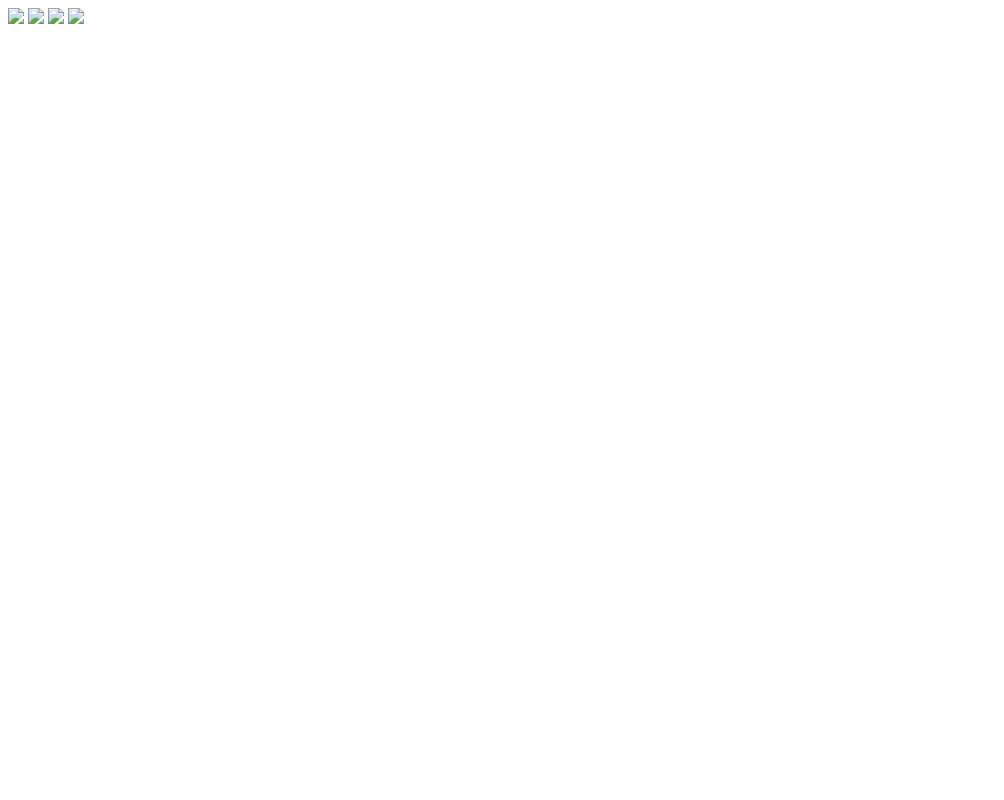
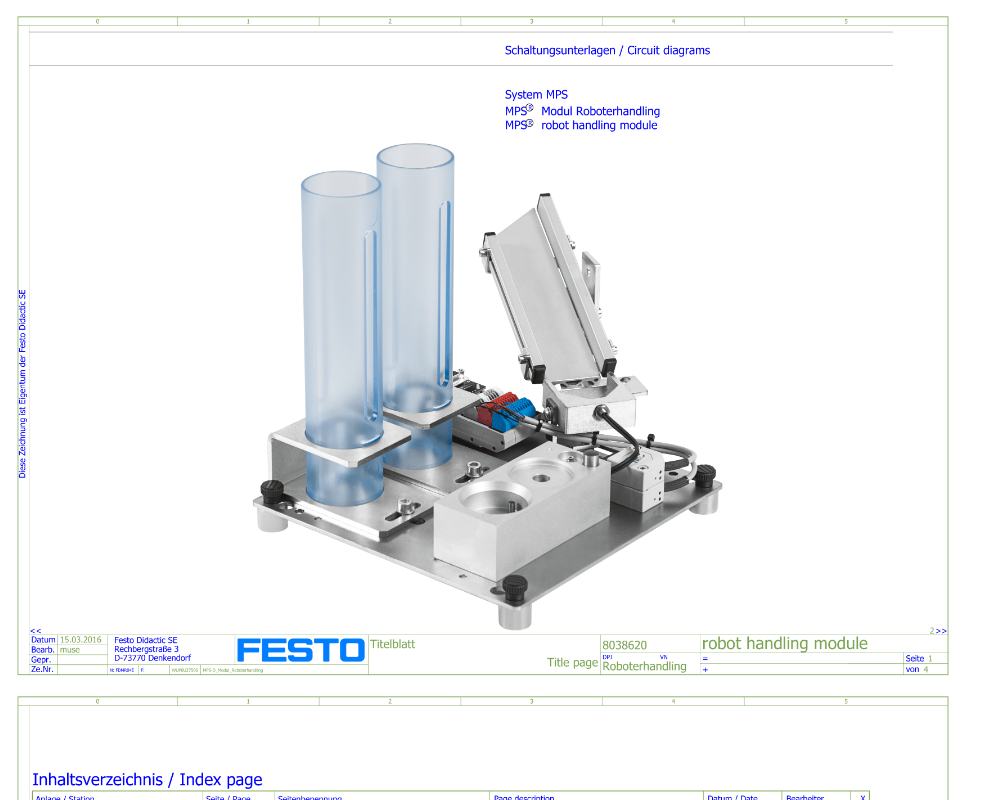
Before and after one commit to eyevisionapp/Roboterhandling_Schaltplan.app, a plain HTML site: page index.html in a window 1280 px wide. Shown: the top 800 px of the page, without its empty margins (0-1004 px from the left). Drawn offline with Linux system fonts and the light colour scheme.

Commit message:
Update index.html

```diff
--- a/index.html
+++ b/index.html
@@ -3,10 +3,10 @@
   <title>Eye Vision</title>
 </head>
 <body>
-     <img src="CircuitDiagrams2-1.png" width="950">
-     <img src="CircuitDiagrams2-2.png" width="950">
-     <img src="CircuitDiagrams2-3.png" width="950">
-     <img src="CircuitDiagrams2-4.png" width="950">
+     <img src="CircuitDiagrams-2-1.png" width="950">
+     <img src="CircuitDiagrams-2-2.png" width="950">
+     <img src="CircuitDiagrams-2-3.png" width="950">
+     <img src="CircuitDiagrams-2-4.png" width="950">
 
   </a>
 </body></html>
```
